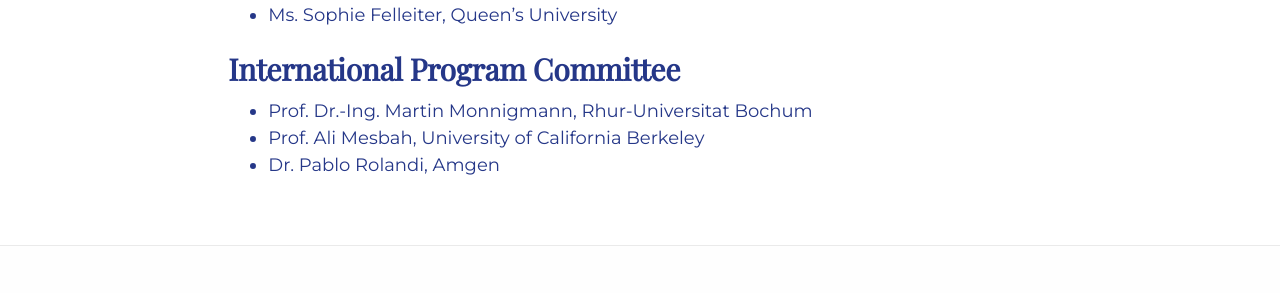
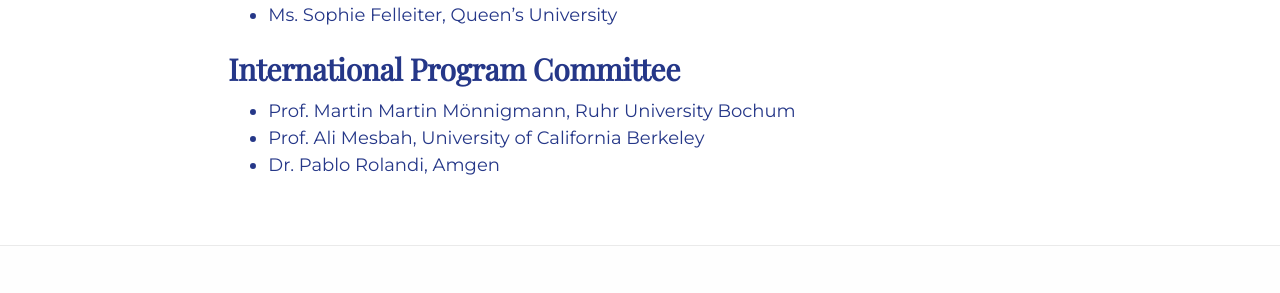
Before and after one commit to daisubc/ADCHEM2024, a Jekyll site: the page built from _pages/organizers.md, in a window 1280 px wide and 900 px high, scrolled down 744 px. Shown: the part 217-510 px from the top of the window. Built offline with Jekyll 4.4.1, drawn with Linux system fonts in a browser that asks for light colours; nearby versions of some CDN libraries; some web fonts are replaced.

Commit message:
Update organizers.md

```diff
--- a/_pages/organizers.md
+++ b/_pages/organizers.md
@@ -23,7 +23,7 @@
 - Ms. Sophie Felleiter, Queen’s University
 
 ## International Program Committee
-- Prof. Dr.-Ing. Martin Monnigmann, Rhur-Universitat Bochum
+- Prof. Martin Martin Mönnigmann, Ruhr University Bochum
 - Prof. Ali Mesbah, University of California Berkeley
 - Dr. Pablo Rolandi, Amgen
 
```
